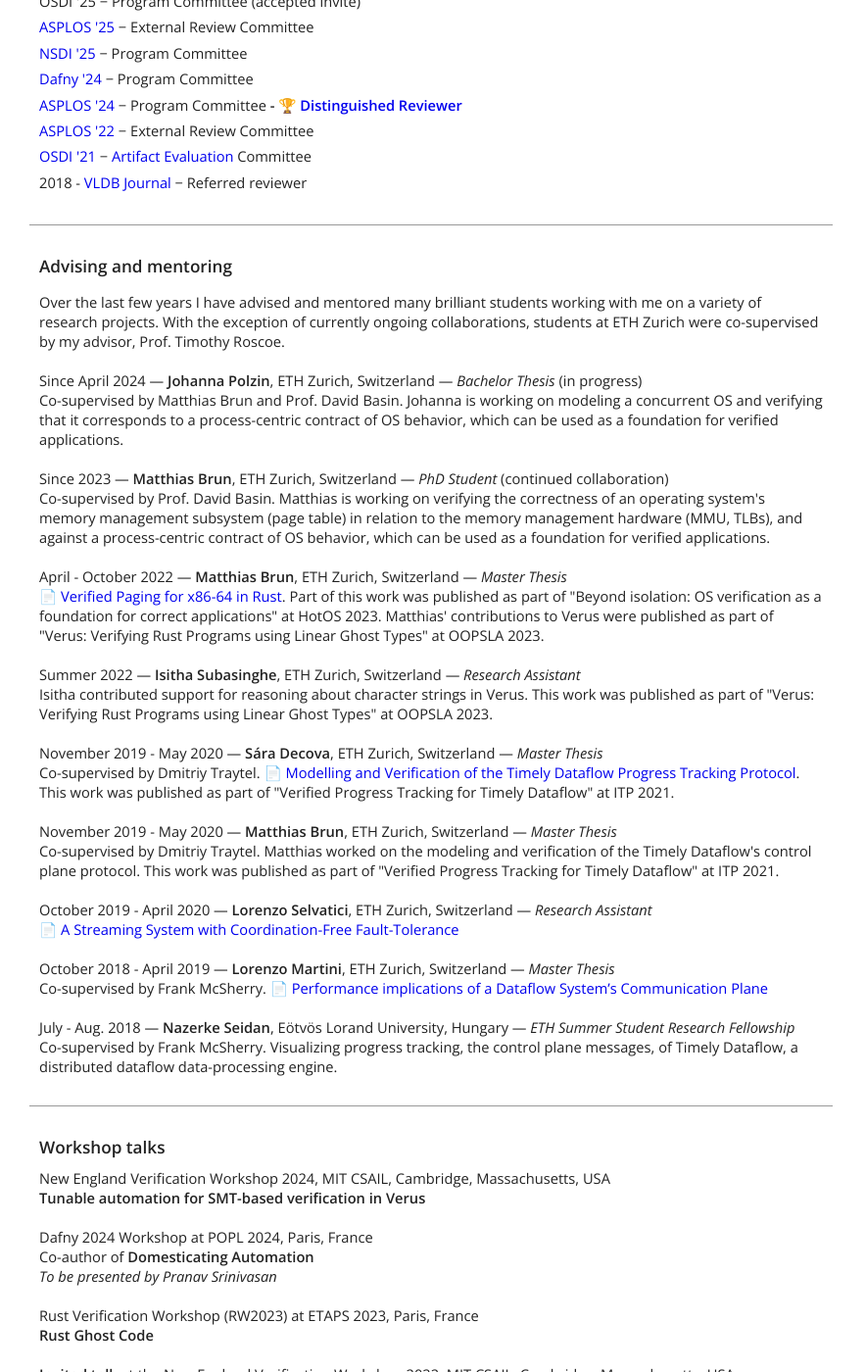
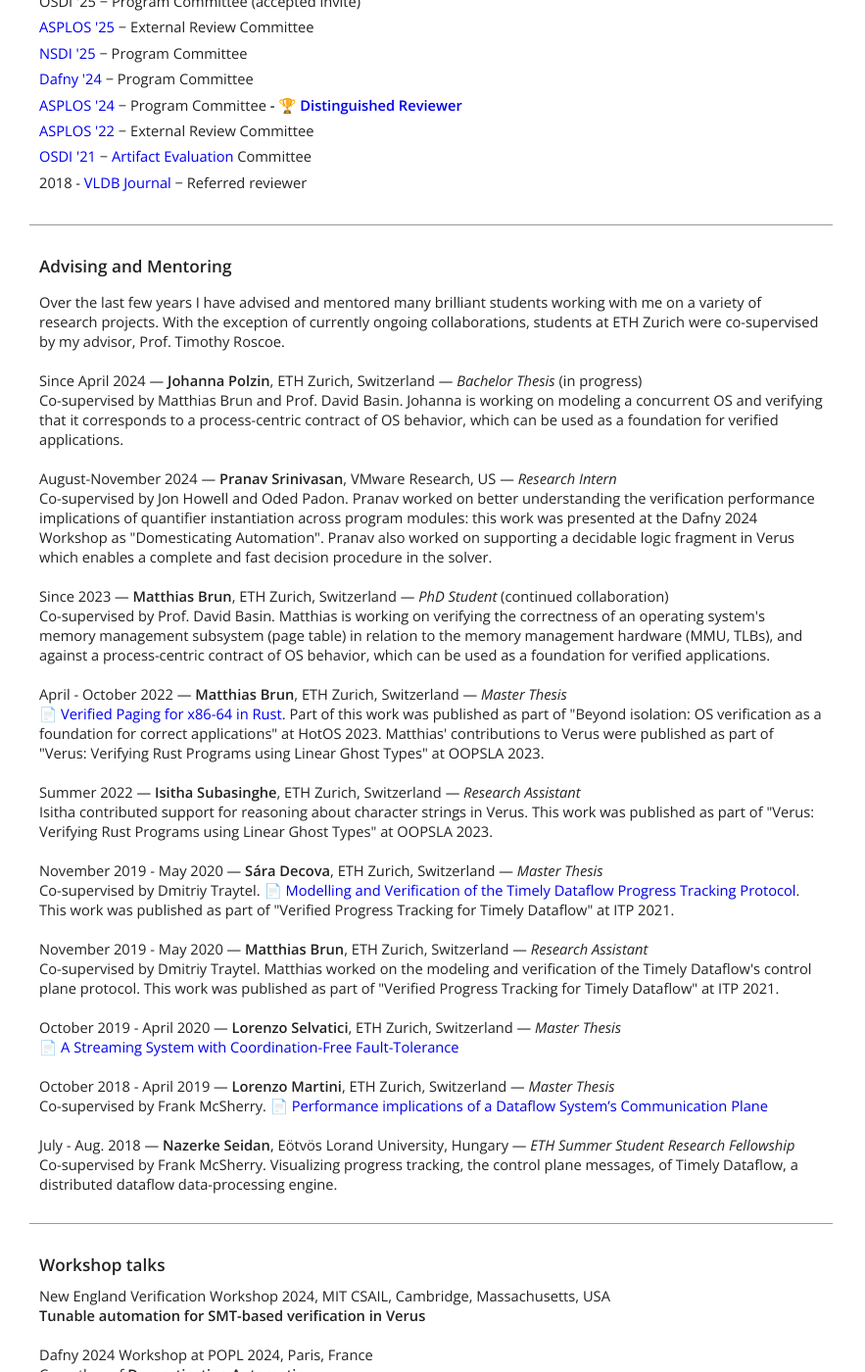
Before and after one commit to utaal/utaal.github.io, a Jekyll site: the page built from index.html, in a window 1280 px wide and 1400 px high, scrolled down 2733 px. Shown: the whole window at 98% size, without its empty margins (0-883 px from the left). Built offline with Jekyll 4.4.1, drawn with Linux system fonts in a browser that asks for light colours; nearby versions of some CDN libraries.

Commit message:
update advising section

```diff
--- a/index.html
+++ b/index.html
@@ -197,7 +197,7 @@
           </ul>
         </div>
         <div id="students" class="main relative card">
-          <h3>Advising and mentoring</h3>
+          <h3>Advising and Mentoring</h3>
           <p class="student-blurb">Over the last few years I have advised and mentored many brilliant students working with me on a variety of research projects.
           With the exception of currently ongoing collaborations, students at ETH Zurich were co-supervised by my advisor, Prof. Timothy Roscoe.</p>
           <ul class="resume">
@@ -206,6 +206,12 @@
              <span class="student-date">Since April 2024</span> <span class="student-name">Johanna Polzin</span><span class="student-affiliation">, ETH Zurich, Switzerland</span> <span class="student-event">Bachelor Thesis</span> (in progress)
              <div>Co-supervised by Matthias Brun and Prof. David Basin. Johanna is working on modeling a concurrent OS and verifying that it corresponds to a process-centric contract of OS behavior, which can be used as a foundation
               for verified applications.
+             </div>
+            </li>
+
+            <li>
+             <span class="student-date">August-November 2024</span> <span class="student-name">Pranav Srinivasan</span><span class="student-affiliation">, VMware Research, US</span> <span class="student-event">Research Intern</span>
+             <div>Co-supervised by Jon Howell and Oded Padon. Pranav worked on better understanding the verification performance implications of quantifier instantiation across program modules: this work was presented at the Dafny 2024 Workshop as "Domesticating Automation". Pranav also worked on supporting a decidable logic fragment in Verus which enables a complete and fast decision procedure in the solver.
              </div>
             </li>
 
@@ -235,12 +241,12 @@
             </li>
 
             <li>
-             <span class="student-date">November 2019 - May 2020</span> <span class="student-name">Matthias Brun</span><span class="student-affiliation">, ETH Zurich, Switzerland</span> <span class="student-event">Master Thesis</span>
+             <span class="student-date">November 2019 - May 2020</span> <span class="student-name">Matthias Brun</span><span class="student-affiliation">, ETH Zurich, Switzerland</span> <span class="student-event">Research Assistant</span>
              <div>Co-supervised by Dmitriy Traytel. Matthias worked on the modeling and verification of the Timely Dataflow's control plane protocol. This work was published as part of "Verified Progress Tracking for Timely Dataflow" at ITP 2021.</div>
             </li>
 
             <li>
-             <span class="student-date">October 2019 - April 2020</span> <span class="student-name">Lorenzo Selvatici</span><span class="student-affiliation">, ETH Zurich, Switzerland</span> <span class="student-event">Research Assistant</span>
+             <span class="student-date">October 2019 - April 2020</span> <span class="student-name">Lorenzo Selvatici</span><span class="student-affiliation">, ETH Zurich, Switzerland</span> <span class="student-event">Master Thesis</span>
              <div>📄 <a href="https://www.research-collection.ethz.ch/bitstream/handle/20.500.11850/455359/Selvatici_Lorenzo.pdf?sequence=1&isAllowed=y">A Streaming System with Coordination-Free Fault-Tolerance</a></div>
             </li>
 
```
